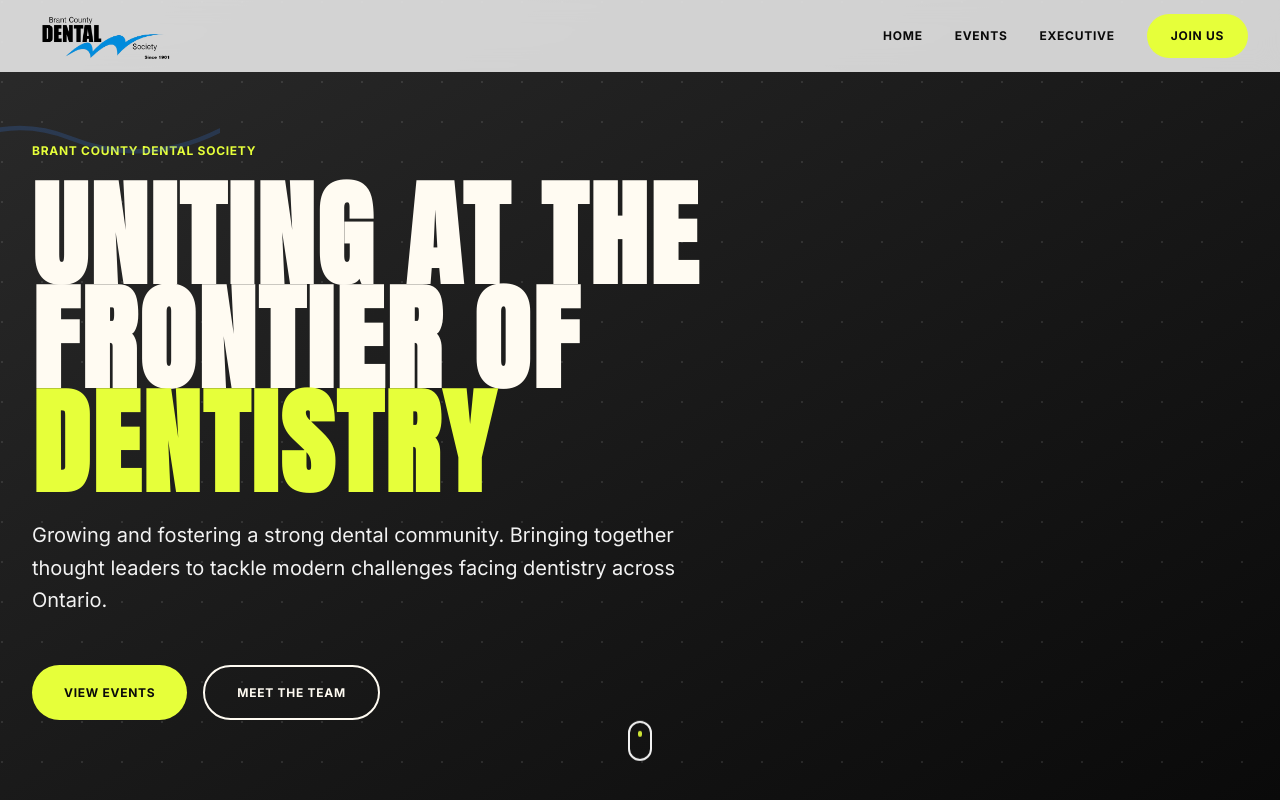
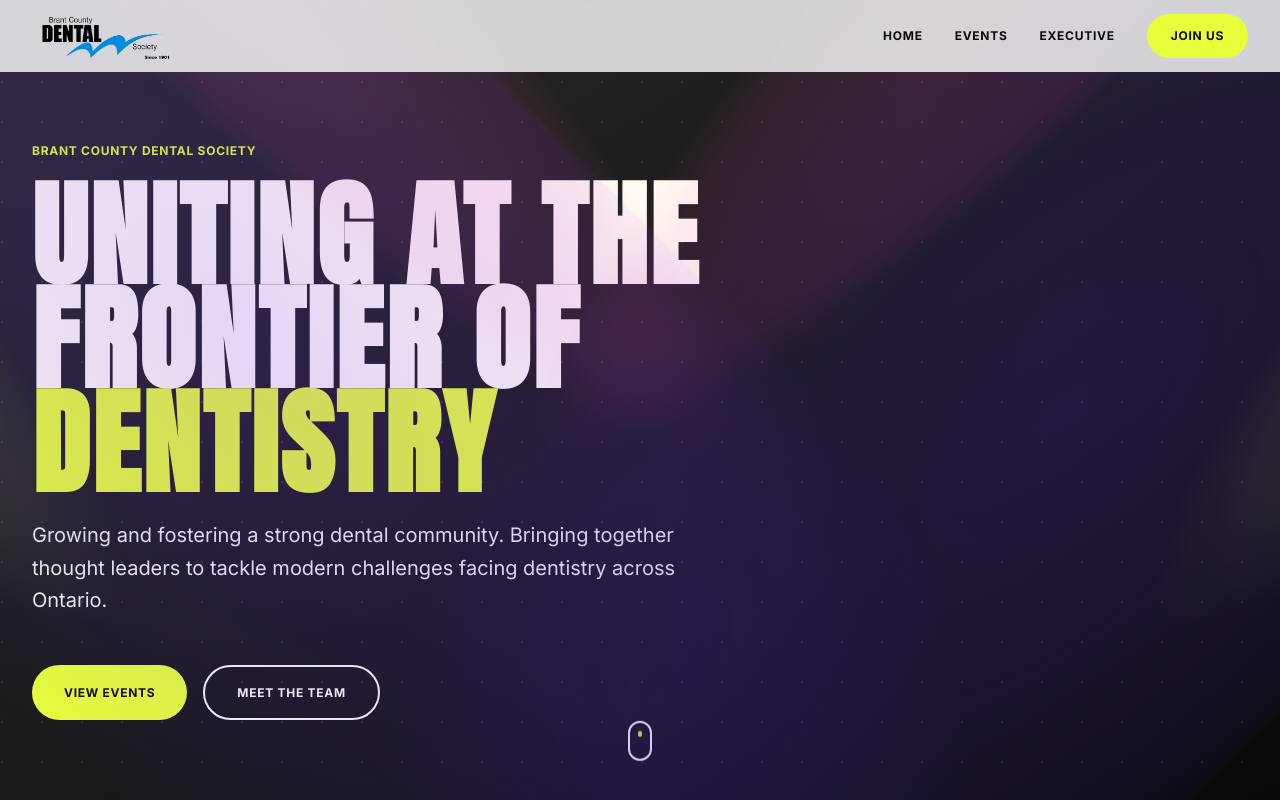
Before and after one commit to sagearora/thebcds.com, a Next.js app: page / in a window 1280 px wide. Shown: the top 800 px of the page. Built offline with nearby package versions, Linux system fonts and the light colour scheme.

Commit message:
Add Aceternity UI Spotlight component to hero section with brand colors

```diff
--- a/package.json
+++ b/package.json
@@ -10,6 +10,7 @@
   },
   "dependencies": {
     "clsx": "^2.1.1",
+    "motion": "^12.23.24",
     "next": "16.0.1",
     "react": "19.2.0",
     "react-dom": "19.2.0",
--- a/src/components/HeroSection.tsx
+++ b/src/components/HeroSection.tsx
@@ -1,4 +1,5 @@
 import Link from 'next/link';
+import { Spotlight } from '@/components/ui/spotlight-new';
 
 export default function HeroSection() {
   return (
@@ -11,30 +12,25 @@
         }} />
       </div>
 
+      {/* Spotlight Effect */}
+      <Spotlight
+        gradientFirst="radial-gradient(68.54% 68.72% at 55.02% 31.46%, rgba(107, 45, 255, 0.18) 0, rgba(107, 45, 255, 0.10) 50%, rgba(107, 45, 255, 0) 80%)"
+        gradientSecond="radial-gradient(50% 50% at 50% 50%, rgba(255, 74, 183, 0.15) 0, rgba(255, 74, 183, 0.08) 80%, transparent 100%)"
+        gradientThird="radial-gradient(50% 50% at 50% 50%, rgba(230, 255, 58, 0.12) 0, rgba(230, 255, 58, 0.06) 80%, transparent 100%)"
+        translateY={-200}
+        width={800}
+        height={1600}
+        smallWidth={300}
+        duration={8}
+        xOffset={150}
+      />
+
       <div className="relative z-10 container pb-20 pt-32">
-        <div className="space-y-6 max-w-4xl">
-          {/* Blue Wave Decorative Element */}
-          <div className="absolute -left-20 top-20 opacity-20">
-            <svg
-              width="300"
-              height="150"
-              viewBox="0 0 400 200"
-              fill="none"
-              xmlns="http://www.w3.org/2000/svg"
-            >
-              <path
-                d="M0 100 Q100 20, 200 60 T400 50"
-                stroke="var(--c-blue)"
-                strokeWidth="6"
-                strokeLinecap="round"
-                fill="none"
-              />
-            </svg>
-          </div>
+        <div className="space-y-6 max-w-4xl pb-24 md:pb-0">
           <div className="eyebrow text-[var(--c-neon)]">
             Brant County Dental Society
           </div>
-          <h1 className="display-hero text-[clamp(3rem,9vw,8rem)] text-[var(--c-paper)] leading-[0.9]">
+          <h1 className="display-hero text-[clamp(3rem,9vw,8rem)] text-[var(--c-paper)] leading-[1.1]">
             UNITING AT THE
             <br />
             FRONTIER OF
--- /dev/null
+++ b/src/components/ui/spotlight-new.tsx
@@ -0,0 +1,128 @@
+"use client";
+import React from "react";
+import { motion } from "motion/react";
+
+type SpotlightProps = {
+  gradientFirst?: string;
+  gradientSecond?: string;
+  gradientThird?: string;
+  translateY?: number;
+  width?: number;
+  height?: number;
+  smallWidth?: number;
+  duration?: number;
+  xOffset?: number;
+};
+
+export const Spotlight = ({
+  gradientFirst = "radial-gradient(68.54% 68.72% at 55.02% 31.46%, hsla(210, 100%, 85%, .08) 0, hsla(210, 100%, 55%, .02) 50%, hsla(210, 100%, 45%, 0) 80%)",
+  gradientSecond = "radial-gradient(50% 50% at 50% 50%, hsla(210, 100%, 85%, .06) 0, hsla(210, 100%, 55%, .02) 80%, transparent 100%)",
+  gradientThird = "radial-gradient(50% 50% at 50% 50%, hsla(210, 100%, 85%, .04) 0, hsla(210, 100%, 45%, .02) 80%, transparent 100%)",
+  translateY = -350,
+  width = 560,
+  height = 1380,
+  smallWidth = 240,
+  duration = 7,
+  xOffset = 100,
+}: SpotlightProps = {}) => {
+  return (
+    <motion.div
+      initial={{
+        opacity: 0,
+      }}
+      animate={{
+        opacity: 1,
+      }}
+      transition={{
+        duration: 1.5,
+      }}
+      className="pointer-events-none absolute inset-0 h-full w-full"
+    >
+      <motion.div
+        animate={{
+          x: [0, xOffset, 0],
+        }}
+        transition={{
+          duration,
+          repeat: Infinity,
+          repeatType: "reverse",
+          ease: "easeInOut",
+        }}
+        className="absolute top-0 left-0 w-screen h-screen z-40 pointer-events-none"
+      >
+        <div
+          style={{
+            transform: `translateY(${translateY}px) rotate(-45deg)`,
+            background: gradientFirst,
+            width: `${width}px`,
+            height: `${height}px`,
+          }}
+          className={`absolute top-0 left-0`}
+        />
+
+        <div
+          style={{
+            transform: "rotate(-45deg) translate(5%, -50%)",
+            background: gradientSecond,
+            width: `${smallWidth}px`,
+            height: `${height}px`,
+          }}
+          className={`absolute top-0 left-0 origin-top-left`}
+        />
+
+        <div
+          style={{
+            transform: "rotate(-45deg) translate(-180%, -70%)",
+            background: gradientThird,
+            width: `${smallWidth}px`,
+            height: `${height}px`,
+          }}
+          className={`absolute top-0 left-0 origin-top-left`}
+        />
+      </motion.div>
+
+      <motion.div
+        animate={{
+          x: [0, -xOffset, 0],
+        }}
+        transition={{
+          duration,
+          repeat: Infinity,
+          repeatType: "reverse",
+          ease: "easeInOut",
+        }}
+        className="absolute top-0 right-0 w-screen h-screen z-40 pointer-events-none"
+      >
+        <div
+          style={{
+            transform: `translateY(${translateY}px) rotate(45deg)`,
+            background: gradientFirst,
+            width: `${width}px`,
+            height: `${height}px`,
+          }}
+          className={`absolute top-0 right-0`}
+        />
+
+        <div
+          style={{
+            transform: "rotate(45deg) translate(-5%, -50%)",
+            background: gradientSecond,
+            width: `${smallWidth}px`,
+            height: `${height}px`,
+          }}
+          className={`absolute top-0 right-0 origin-top-right`}
+        />
+
+        <div
+          style={{
+            transform: "rotate(45deg) translate(180%, -70%)",
+            background: gradientThird,
+            width: `${smallWidth}px`,
+            height: `${height}px`,
+          }}
+          className={`absolute top-0 right-0 origin-top-right`}
+        />
+      </motion.div>
+    </motion.div>
+  );
+};
```
Also changed, not shown: components.json (added), public/images/bcds-wave.png (added), 1 other file (tests, documents, lock files or other folders).
